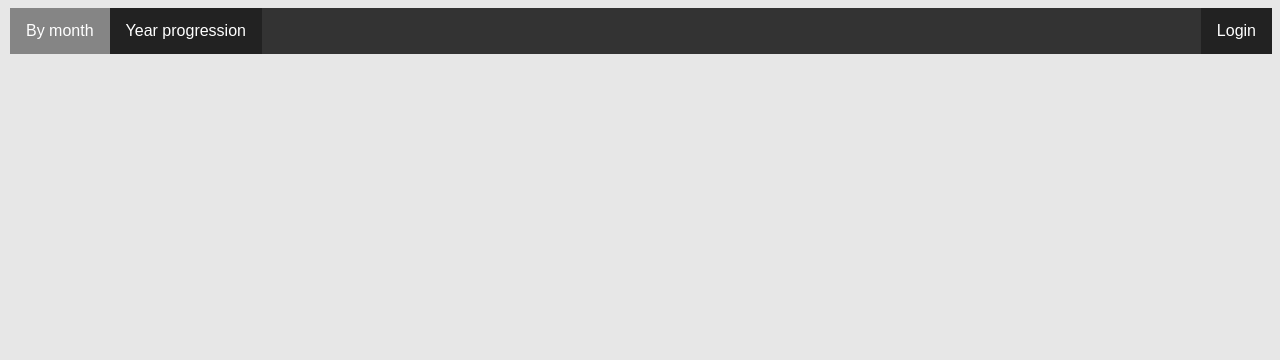
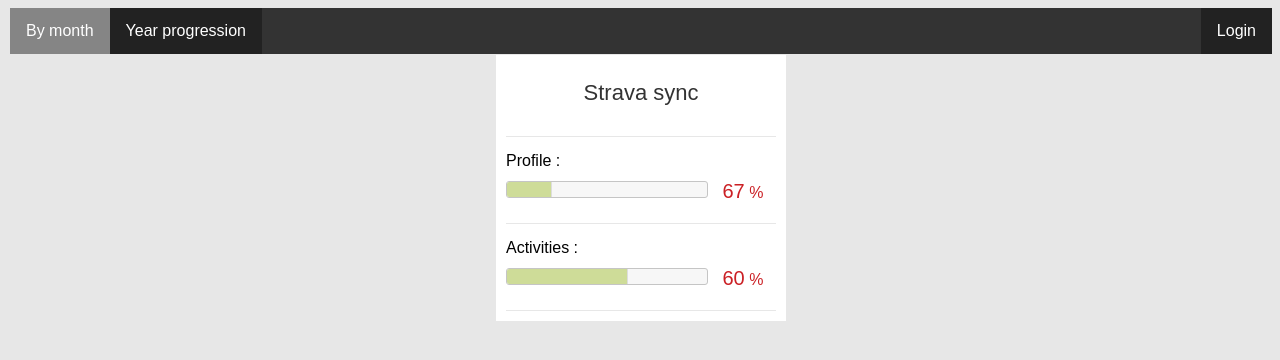
Before and after one commit to gviclin/python_repo, a Django app: page / in a window 1280 px wide. Shown: the top 360 px of the page. Run offline with Django 3.2, Linux system fonts and the light colour scheme; some libraries are stand-ins or nearby versions.

Commit message:
test progress bar

```diff
--- a/myProject/stravaApp/static/css/strava.css
+++ b/myProject/stravaApp/static/css/strava.css
@@ -1,4 +1,25 @@
+.ui-widget-header {
+	background: #cedc98;
+	border: 1px solid #DDDDDD;
+	color: #333333;
+	font-weight: bold;
+}
 
+.progressbarclass {
+	width:200px;
+	height:15px;
+	background-color:#f7f7f7;
+	display:inline-block;
+}
+
+
+
+.pourcent{
+	color:#cb2025;
+	font-weight:500;
+	font-size:20px;
+	margin-left:10px;
+}
 
 li:nth-child(odd) {
 	background: #1c87c9;
--- a/myProject/stravaApp/templates/baseStrava.html
+++ b/myProject/stravaApp/templates/baseStrava.html
@@ -12,7 +12,9 @@
         <!--link rel="stylesheet" href="//maxcdn.bootstrapcdn.com/bootstrap/3.2.0/css/bootstrap.min.css"-->
         <!--link rel="stylesheet" href="//maxcdn.bootstrapcdn.com/bootstrap/3.2.0/css/bootstrap-theme.min.css"-->
 		<!--link rel="stylesheet" href="https://maxcdn.bootstrapcdn.com/bootstrap/4.0.0/css/bootstrap.min.css" integrity="sha384-Gn5384xqQ1aoWXA+058RXPxPg6fy4IWvTNh0E263XmFcJlSAwiGgFAW/dAiS6JXm" crossorigin="anonymous"-->
+		 <link rel="stylesheet" href="//code.jquery.com/ui/1.12.1/themes/smoothness/jquery-ui.css">
 		<script src="https://ajax.googleapis.com/ajax/libs/jquery/3.5.1/jquery.min.js"></script>
+		<script src="http://ajax.googleapis.com/ajax/libs/jqueryui/1.11.2/jquery-ui.min.js"></script>
 		<script src="https://cdn.plot.ly/plotly-latest.min.js"></script>
 		<link rel="stylesheet" href="https://cdnjs.cloudflare.com/ajax/libs/font-awesome/4.7.0/css/font-awesome.min.css">
 		<link rel="stylesheet" href="{% static 'css/strava.css' %}">
@@ -46,6 +48,33 @@
 	</div>
 	</section>
 
+	<div align="center">
+		<div style="padding:10px; border:1px solid #e7e7e7;width:270px;
+			background-color:#ffffff;" align="left">
+			<div style="margin-bottom:10px;margin-top:15px; text-align:center;font-size:22px; font-weight:100; color:#333333;">Strava sync</div>
+			<div style="padding-bottom:20px; border-bottom:1px solid #e7e7e7;">
+			</div>
+
+			<div style="margin-bottom:10px;margin-top:15px;">Profile : </div>
+			<div style="padding-bottom:20px; border-bottom:1px solid #e7e7e7;">
+				<div class="progressbarclass" id = "progressbar-1"></div>
+				<div style="display:inline-block;"><span class="pourcent" id="p1" pourcent="70">1</span>
+					<span id="fp1" style="color:#cb2025;">%</span>
+				</div>
+			</div>
+			<div style="margin-bottom:10px;margin-top:15px;">Activities : </div>
+			<div style="padding-bottom:20px; border-bottom:1px solid #e7e7e7;">
+				<div class="progressbarclass" id = "progressbar-2"></div>
+				<div style="display:inline-block;"><span class="pourcent" id="p2" pourcent="100">1</span>
+					<span id="fp2" style="color:#cb2025;">%</span>
+				</div>
+			</div>
+		</div>
+	</div>
+
+
+
+
 	<section>
 		<div class="log">
 		<p id="testgv">{{html}}</p>
@@ -65,9 +94,31 @@
 
 <script type='text/javascript'>
 
+ $(document).ready(function(){
+
+	var progressbar = $( "#progressbar-1" );
+	$( "#progressbar-1" ).progressbar({
+		value: 30,
+		max:300
+	});
+	$( "#p1" ).html(30);
+	function progress() {
+		//console.log("toto")
+		var val = progressbar.progressbar( "value" ) || 0;
+		progressbar.progressbar( "value", val + 1 );
+			$( "#p1" ).html(val + 1);
+		if ( val < 99 ) {
+			setTimeout( progress, 100 );
+		}
+	}
+	setTimeout( progress, 3000 );
 
 
- $(document).ready(function(){
+	$( "#progressbar-2" ).progressbar({
+	value: 60
+	});
+	$( "#p2" ).html(60);
+
 
 	// Store the page type
 {% if actif == 1 %}sessionStorage.setItem("pageType", "month");{% endif %}
--- a/myProject/stravaApp/views.py
+++ b/myProject/stravaApp/views.py
@@ -293,27 +293,32 @@ def index(request, actif = 1):
 			startDate = endDate - timedelta(days=31)'''
 
 			#startDate = endDate - timedelta(days=31*12*15)
-			range = RetreiveFromDateInterval(access_token, user.user_id, startDate, endDate)
+			try:
+				range = RetreiveFromDateInterval(access_token, user.user_id, startDate, endDate)
+			except:
+				range = None
+				request.session['ACCESS_TOKEN'] = None
 
-			#store the date range in db
-			user = User.objects.get(user_id=int(user.user_id))
-			logger.debug("-> result : activity from " + str(range[0]) + " to " + str(range[1]) + ". Number " + str(range[2]))
+			if range:
+				#store the date range in db
+				user = User.objects.get(user_id=int(user.user_id))
+				logger.debug("-> result : activity from " + str(range[0]) + " to " + str(range[1]) + ". Number " + str(range[2]))
 
-			if range[0]:
-				user.first_activity_date = make_aware(range[0], timezone=timezone.utc)
-			else:
-				user.first_activity_date = None
-			if range[1]:
-				user.last_activity_date = make_aware(range[1], timezone=timezone.utc)
-			else:
-				user.last_activity_date = None
+				if range[0]:
+					user.first_activity_date = make_aware(range[0], timezone=timezone.utc)
+				else:
+					user.first_activity_date = None
+				if range[1]:
+					user.last_activity_date = make_aware(range[1], timezone=timezone.utc)
+				else:
+					user.last_activity_date = None
 
-			user.act_number = range[2] if range[2] else 0
-			user.save()
+				user.act_number = range[2] if range[2] else 0
+				user.save()
 
-			name = user.firstname + " " + user.lastname + " <i class=\"fa fa-caret-down\"></i>"
-			request.session['name'] = name
-			#html = athlete
+				name = user.firstname + " " + user.lastname + " <i class=\"fa fa-caret-down\"></i>"
+				request.session['name'] = name
+				#html = athlete
 
 
 	else:
```
